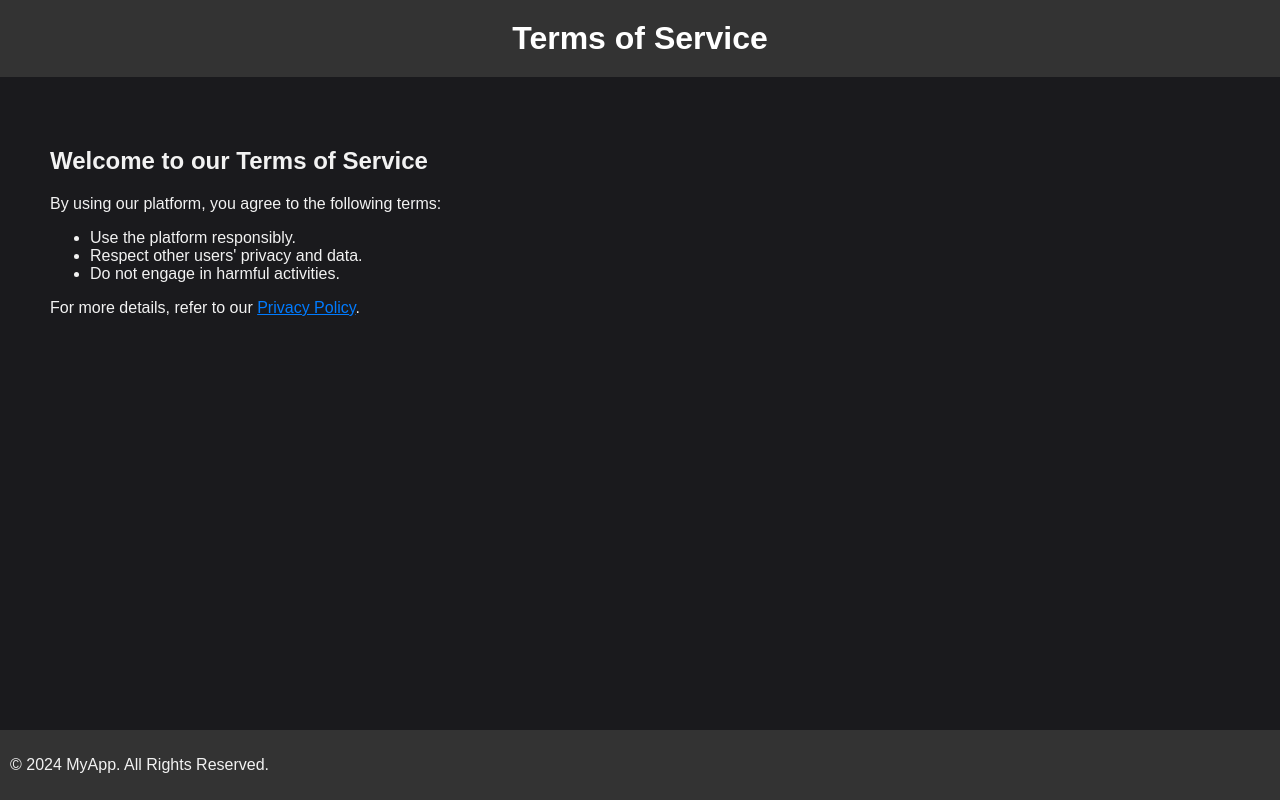
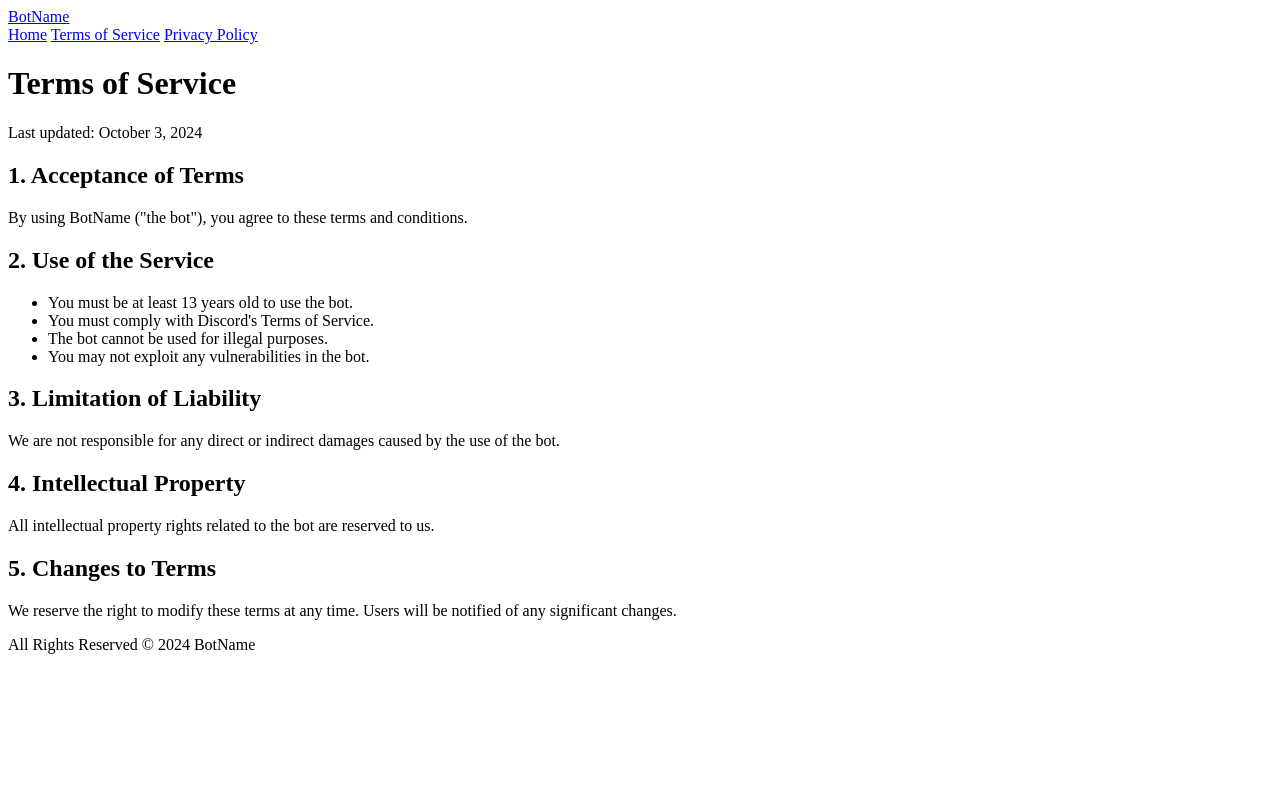
Before and after one commit to Skrcby/Discord-Privacy-Policy, a plain HTML site: page terms_of_service.html in a window 1280 px wide. Drawn offline with nearby package versions, Linux system fonts and the light colour scheme.

Commit message:
Update terms_of_service.html

```diff
--- a/terms_of_service.html
+++ b/terms_of_service.html
@@ -3,56 +3,51 @@
 <head>
     <meta charset="UTF-8">
     <meta name="viewport" content="width=device-width, initial-scale=1.0">
-    <title>Terms of Service | MyApp</title>
-    <style>
-        body {
-            font-family: Arial, sans-serif;
-            background-color: #1a1a1d;
-            color: #f2f2f2;
-            margin: 0;
-            padding: 0;
-        }
-        header {
-            background-color: #333;
-            padding: 20px;
-            text-align: center;
-        }
-        header h1 {
-            margin: 0;
-            color: #fff;
-        }
-        main {
-            padding: 50px;
-        }
-        footer {
-            background-color: #333;
-            padding: 10px;
-            color: #f2f2f2;
-            position: fixed;
-            width: 100%;
-            bottom: 0;
-        }
-        a {
-            color: #007BFF;
-        }
-    </style>
+    <title>Terms of Service - BotName</title>
+    <script src="https://cdnjs.cloudflare.com/ajax/libs/jquery/3.7.1/jquery.min.js"></script>
+    <!-- Same CSS as before -->
 </head>
 <body>
-    <header>
-        <h1>Terms of Service</h1>
-    </header>
+    <nav>
+        <div class="nav-content">
+            <a href="index.html" class="logo">BotName</a>
+            <div class="nav-links">
+                <a href="index.html">Home</a>
+                <a href="terms_of_service.html">Terms of Service</a>
+                <a href="privacy_policy.html">Privacy Policy</a>
+            </div>
+        </div>
+    </nav>
+
     <main>
-        <h2>Welcome to our Terms of Service</h2>
-        <p>By using our platform, you agree to the following terms:</p>
-        <ul>
-            <li>Use the platform responsibly.</li>
-            <li>Respect other users' privacy and data.</li>
-            <li>Do not engage in harmful activities.</li>
-        </ul>
-        <p>For more details, refer to our <a href="privacy_policy.html">Privacy Policy</a>.</p>
+        <div class="content">
+            <h1>Terms of Service</h1>
+            <p>Last updated: October 3, 2024</p>
+
+            <h2>1. Acceptance of Terms</h2>
+            <p>By using BotName ("the bot"), you agree to these terms and conditions.</p>
+
+            <h2>2. Use of the Service</h2>
+            <ul>
+                <li>You must be at least 13 years old to use the bot.</li>
+                <li>You must comply with Discord's Terms of Service.</li>
+                <li>The bot cannot be used for illegal purposes.</li>
+                <li>You may not exploit any vulnerabilities in the bot.</li>
+            </ul>
+
+            <h2>3. Limitation of Liability</h2>
+            <p>We are not responsible for any direct or indirect damages caused by the use of the bot.</p>
+
+            <h2>4. Intellectual Property</h2>
+            <p>All intellectual property rights related to the bot are reserved to us.</p>
+
+            <h2>5. Changes to Terms</h2>
+            <p>We reserve the right to modify these terms at any time. Users will be notified of any significant changes.</p>
+        </div>
     </main>
-    <footer>
-        <p>&copy; 2024 MyApp. All Rights Reserved.</p>
+
+    <footer class="footer">
+        <p>All Rights Reserved © 2024 BotName</p>
     </footer>
 </body>
 </html>
```
